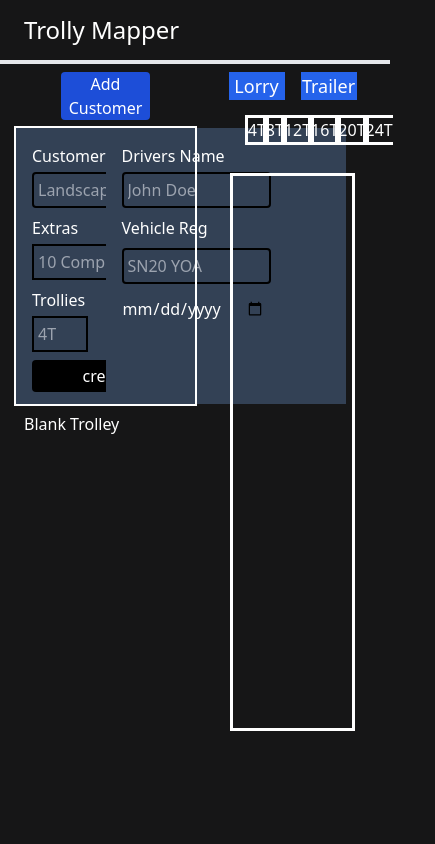
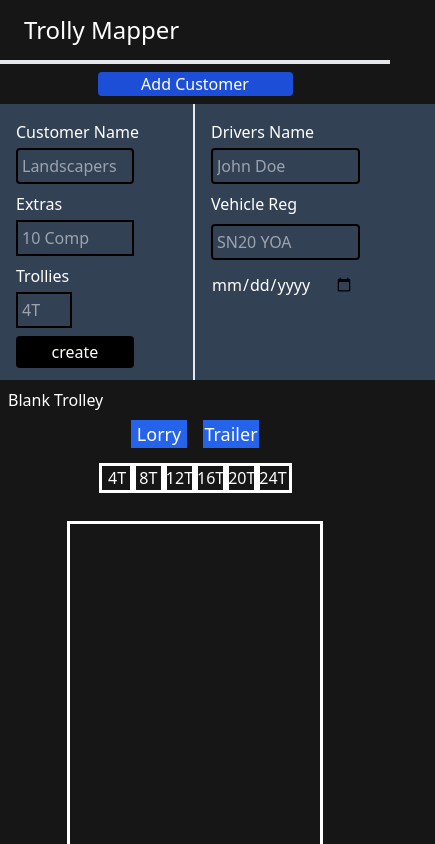
Before and after one commit to LGRV-alt/trolley-mapper, a React (Vite) app: page / in a window 390 px wide. Both pictures are taken after a click on the button "Add Customer". Shown: the top 844 px of the page, 435 px wide, since content can reach past the window. Built offline with nearby package versions, Linux system fonts and the light colour scheme.

Commit message:
mobile design
working on the mobile layout of the page

```diff
--- a/src/components/Content.jsx
+++ b/src/components/Content.jsx
@@ -6,7 +6,7 @@ function Content() {
   const [customerValue, setCustomerValue] = useState("");
 
   return (
-    <div className="h-full grid grid-cols-2 grid-rows-1 bg-[#161617]">
+    <div className=" grid-cols-1 h-full grid  lg:grid-cols-2 lg:grid-rows-1 bg-[#161617]   ">
       <CustomerSection
         customerName={customerValue}
         onClick={setCustomerValue}
--- a/src/components/Customer.jsx
+++ b/src/components/Customer.jsx
@@ -7,11 +7,13 @@ function Customer({ customerList, onClick }) {
         <div
           key={index}
           onClick={() => onClick([item.name])}
-          className=" w-1/2 h-12 grid grid-rows-1 grid-cols-[40%_10%_50%]  hover:text-blue-500 hover:cursor-pointer"
+          className=" md:w-1/2 w-full h-12 md:grid md:grid-rows-1 md:grid-cols-[40%_10%_50%] flex gap-2   hover:text-blue-500 hover:cursor-pointer"
         >
-          <h3 className="flex text-lg ml-2 items-center">{item.name}</h3>
+          <h3 className="flex lg:text-lg ml-2 items-center sm:text-base">
+            {item.name}
+          </h3>
           {item.trollies.length > 0 ? (
-            <p className=" text-red-500 flex justify-center items-center">
+            <p className="text-red-500 flex justify-center items-center">
               {" "}
               {item.trollies}T
             </p>
--- a/src/components/CustomerSection.jsx
+++ b/src/components/CustomerSection.jsx
@@ -13,7 +13,7 @@ function CustomerSection({ onClick }) {
   });
   console.log("customerList:", customerList);
   return (
-    <div className="ml-4">
+    <div className="lg:ml-4">
       <div className="flex justify-center items-center">
         <button
           className="bg-blue-700 w-1/2 rounded mt-2 mb-2 hover:bg-blue-400"
@@ -24,7 +24,7 @@ function CustomerSection({ onClick }) {
       </div>
 
       {showCustomerList ? (
-        <div className=" w-full outline outline-2 grid grid-cols-2 grid-rows-1">
+        <div className=" lg:w-full w-screen lg:outline outline-2 grid grid-cols-2 grid-rows-1">
           <NewCustomerForm
             setCustomerList={setCustomerList}
             customerList={customerList}
--- a/src/components/NewCustomerForm.jsx
+++ b/src/components/NewCustomerForm.jsx
@@ -19,7 +19,7 @@ function NewCustomerButton({ setCustomerList, customerList }) {
     setForm({ ...form, [key]: event.target.value });
   }
   return (
-    <div className="border-r-2  min-w-60 bg-slate-700 text-white">
+    <div className="border-r-2   lg:min-w-60 bg-slate-700 text-white">
       <form className="grid grid-cols-1 grid-rows-3 mt-4 ml-4">
         <div className="w-full flex flex-col">
           <label className="flex mb-1 ">Customer Name</label>
--- a/src/components/VehicleInfo.jsx
+++ b/src/components/VehicleInfo.jsx
@@ -3,7 +3,7 @@ import "react-calendar/dist/Calendar.css";
 
 function VehicleInfo({ vehicleForm, setVehicleForm }) {
   return (
-    <div className=" bg-slate-700 min-w-60 text-white">
+    <div className=" bg-slate-700  min-w-60 text-white">
       <form className="grid grid-cols-1 grid-rows-3 mt-4 ml-4">
         <div className="w-full flex flex-col">
           <label className="flex justify-between w-full mb-1">
```
